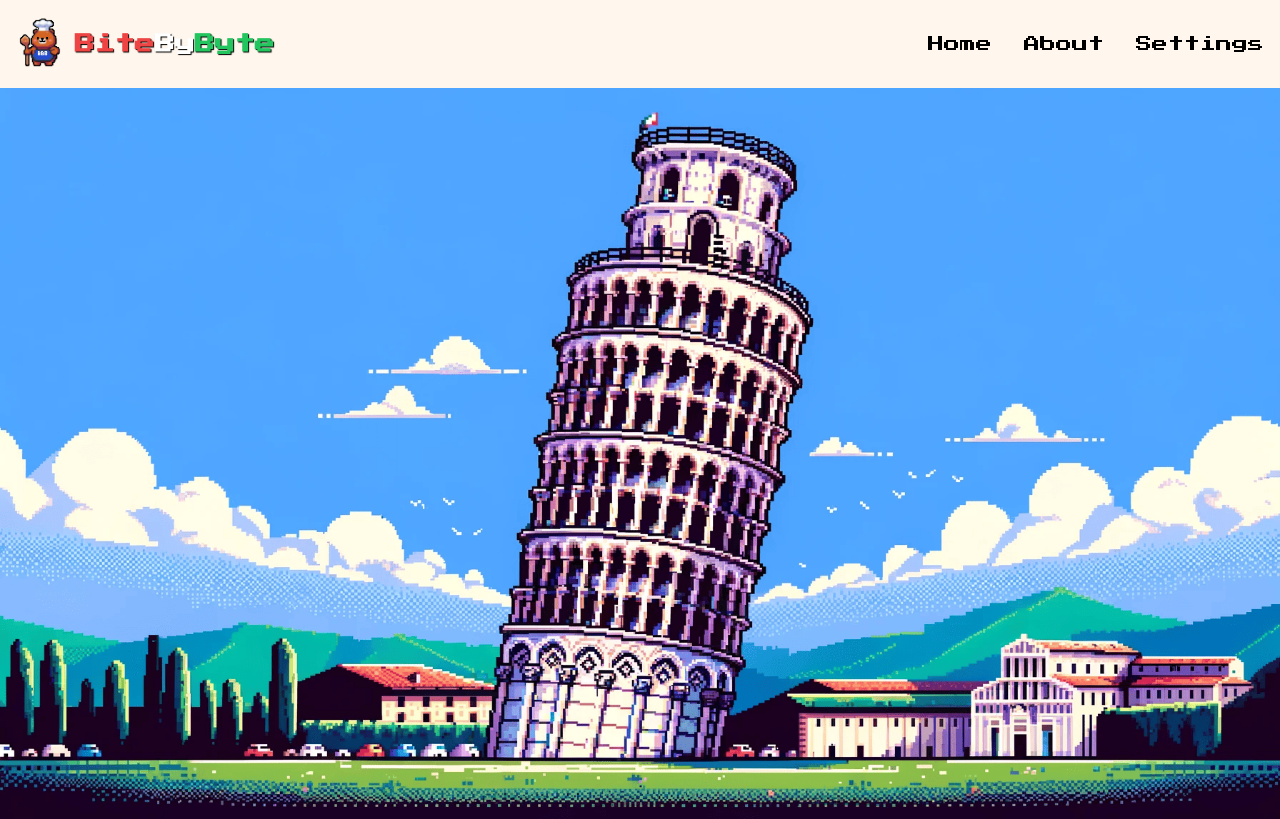
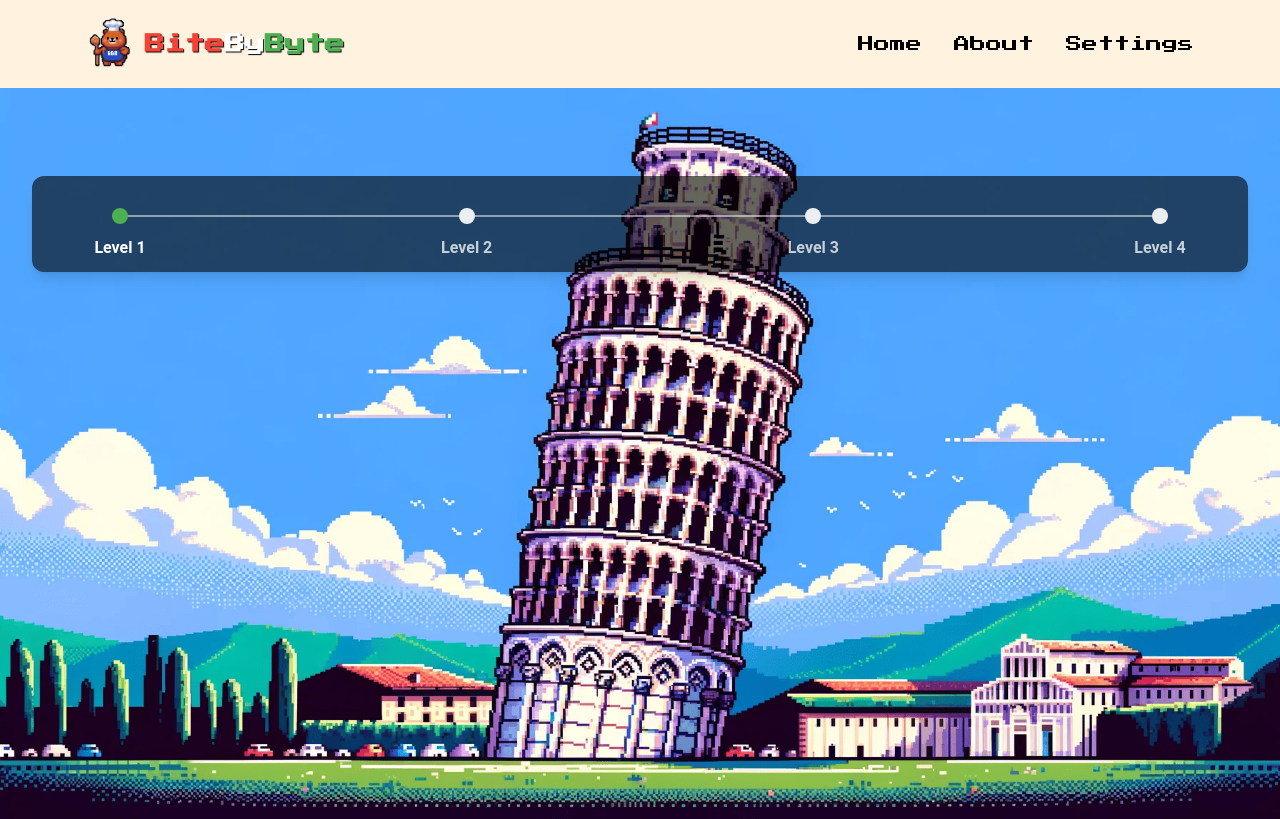
Before and after one commit to NikoKaramitos/BiteByByte, a React (Create React App) app in the folder frontend/: page /dash in a window 1280 px wide. Shown: the top 819 px of the page. Built offline with nearby package versions, Linux system fonts and the light colour scheme.

Commit message:
add stepper

```diff
--- a/frontend/package.json
+++ b/frontend/package.json
@@ -3,6 +3,7 @@
 	"version": "0.1.0",
 	"private": true,
 	"dependencies": {
+		"@heroicons/react": "^2.1.3",
 		"@material-tailwind/react": "^2.1.9",
 		"@testing-library/jest-dom": "^5.17.0",
 		"@testing-library/react": "^13.4.0",
--- /dev/null
+++ b/frontend/src/components/stepper.jsx
@@ -0,0 +1,65 @@
+import React from "react";
+import { Stepper, Step, CardHeader, Typography } from "@material-tailwind/react";
+
+const CustomStepper = ()=> {
+  const [activeStep, setActiveStep] = React.useState(0);
+
+  return (
+    <div className="relative w-full  h-screen">
+    <div className="w-full px-8 py-4">
+    <CardHeader floated={false} variant="gradient" className=" bg-black bg-opacity-60 grid h-24 m-0 place-items-center"> {/* Height adjustment */}
+        <div className="w-full px-20 pt-4 pb-8">
+          <Stepper
+            activeStep={activeStep}
+            lineClassName="bg-white/50"
+            activeLineClassName="bg-green-500"
+          >
+            <Step
+              className="h-4 w-4 !bg-blue-gray-50 text-white/75 cursor-pointer"
+              activeClassName="ring-0 !bg-green-500 text-white"
+              completedClassName="!bg-green-500 text-white"
+              onClick={() => setActiveStep(0)}
+            >
+              <div className="absolute -bottom-[2.3rem] w-max text-center text-xs">
+                <Typography variant="h6" color="inherit">Level 1</Typography>
+              </div>
+            </Step>
+            <Step
+              className="h-4 w-4 !bg-blue-gray-50 text-white/75 cursor-pointer"
+              activeClassName="ring-0 !bg-green-500 text-white"
+              completedClassName="!bg-green-500 text-white"
+              onClick={() => setActiveStep(1)}
+            >
+              <div className="absolute -bottom-[2.3rem] w-max text-center text-xs">
+                <Typography variant="h6" color="inherit">Level 2</Typography>
+              </div>
+            </Step>
+            <Step
+              className="h-4 w-4 !bg-blue-gray-50 text-white/75 cursor-pointer"
+              activeClassName="ring-0 !bg-green-500 text-white"
+              completedClassName="!bg-green-500 text-white"
+              onClick={() => setActiveStep(2)}
+            >
+              <div className="absolute -bottom-[2.3rem] w-max text-center text-xs">
+                <Typography variant="h6" color="inherit">Level 3</Typography>
+              </div>
+            </Step>
+            <Step
+              className="h-4 w-4 !bg-blue-gray-50 text-white/75 cursor-pointer"
+              activeClassName="ring-0 !bg-green-500 text-white"
+              completedClassName="!bg-green-500 text-white"
+              onClick={() => setActiveStep(3)}
+            >
+              <div className="absolute -bottom-[2.3rem] w-max text-center text-xs">
+                <Typography variant="h6" color="inherit">Level 4</Typography>
+              </div>
+            </Step>
+          </Stepper>
+        </div>
+      </CardHeader>
+    </div>
+    </div>
+  );
+}
+
+export default CustomStepper;
--- a/frontend/src/pages/Dash.jsx
+++ b/frontend/src/pages/Dash.jsx
@@ -3,17 +3,15 @@ import Navbar from '../components/navbar';
 import { Button } from "@material-tailwind/react";
 import Footer from "../components/Footer"
 import tower2 from "../assets/tower2.webp";
+import CustomStepper from '../components/stepper';
 
 const Dash = () =>{
 	return (
-        <div className=''>
+        <div className='relative'>
         <Navbar></Navbar>
-        <img className="w-full relative"src={tower2}></img>
-        <div className='flex items-center justify-center'>
-        <Button className='btn h-16 w-16 m-2 rounded-full text-color-black border-solid border-2 border-black mt-14 bg-red-600 hover:bg-emerald-500'>1</Button>
-        <Button className='btn h-16 w-16 px-6 m-2 rounded-full text-color-black border-solid border-2 border-black mt-14 bg-red-600 hover:bg-emerald-500'>2</Button>
-        <Button className='btn h-16 w-16 px-6 m-2 rounded-full text-color-black border-solid border-2 border-black mt-14 bg-red-600 hover:bg-emerald-500'>3</Button>
-        <Button className='btn h-16 w-16 px-6 m-2 rounded-full text-color-black border-solid border-2 border-black mt-14 bg-red-600 hover:bg-emerald-500'>4</Button>
+        <img className="w-full  z-0"src={tower2}></img>
+        <div className='absolute z-10 top-40 left-0 w-full'>
+        <CustomStepper/>
         </div>
         <Footer/>
         </div>
--- a/frontend/tailwind.config.js
+++ b/frontend/tailwind.config.js
@@ -1,12 +1,10 @@
 /** @type {import('tailwindcss').Config} */
 const withMT = require("@material-tailwind/react/utils/withMT");
-module.exports = {
+
+module.exports = withMT({
   content: ["./src/**/*.{js,jsx,ts,tsx}"],
   theme: {
     extend: {},
   },
-  colors: {
-    'customGreen': '#7DCFB6',
-  },
   plugins: [],
-}
+});
```
Also changed, not shown: 1 other file (tests, documents, lock files or other folders).
